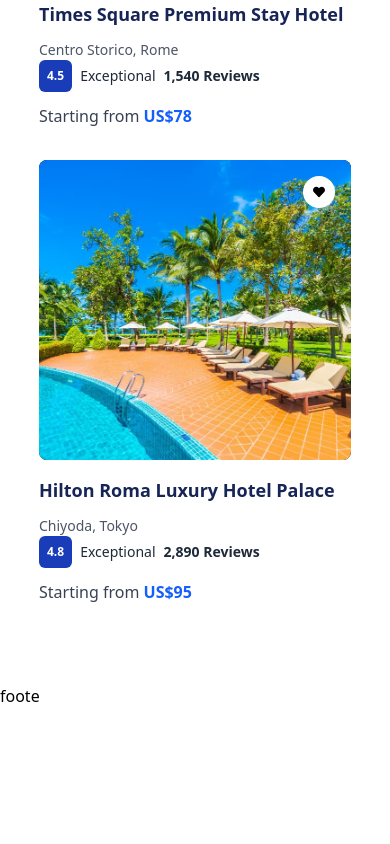
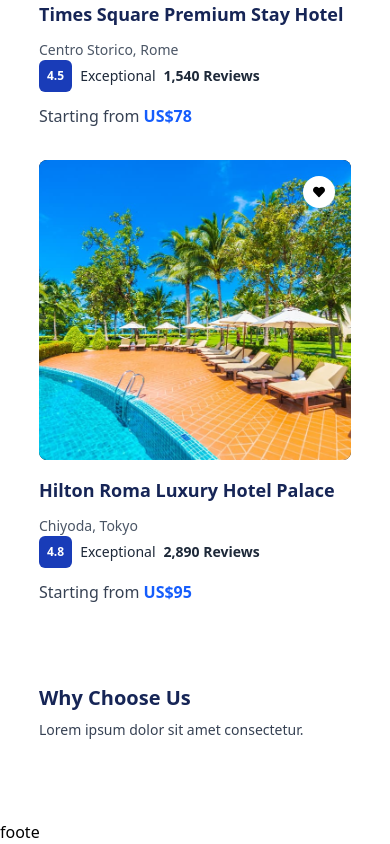
Before and after one commit to dilbarqoldosheva/Travel-app, a Next.js app: page / in a window 390 px wide. Shown: the part 3241-4085 px from the top of the page. Before the commit the page ends 3949 px from the top, so only its background shows below. Built offline with nearby package versions, Linux system fonts and the light colour scheme.

Commit message:
add news

```diff
--- /dev/null
+++ b/components/Home/WhyChoose/WhyCHooseCard.tsx
@@ -0,0 +1,9 @@
+import React from 'react'
+
+function WhyCHooseCard() {
+  return (
+    <div>WhyCHooseCard</div>
+  )
+}
+
+export default WhyCHooseCard
--- /dev/null
+++ b/components/Home/WhyChoose/WhyChoose.tsx
@@ -0,0 +1,13 @@
+import SectionHeading from '@/components/Helper/SectionHeading'
+import React from 'react'
+
+function WhyChoose() {
+  return (
+    <div className='pt-16-pb-24'>
+        <SectionHeading heading='Why Choose Us'/>
+        <div className='grid w-[80%] mx-auto grid-cols-1 md:grid-cols-2 lg:grid-cols-3 gap-16 items-center mt-20 '></div>
+    </div>
+  )
+}
+
+export default WhyChoose
--- a/components/Home/home.tsx
+++ b/components/Home/home.tsx
@@ -2,6 +2,7 @@
 import Hero from './Hero/Hero'
 import Destination from './Destination/Destination'
 import Hotel from './Hotel/Hotel'
+import WhyChoose from './WhyChoose/WhyChoose'
 
 function Home() {
   return (
@@ -9,6 +10,7 @@
         <Hero/>
         <Destination/>
         <Hotel/>
+        <WhyChoose/>
     </div>
   )
 }
```
